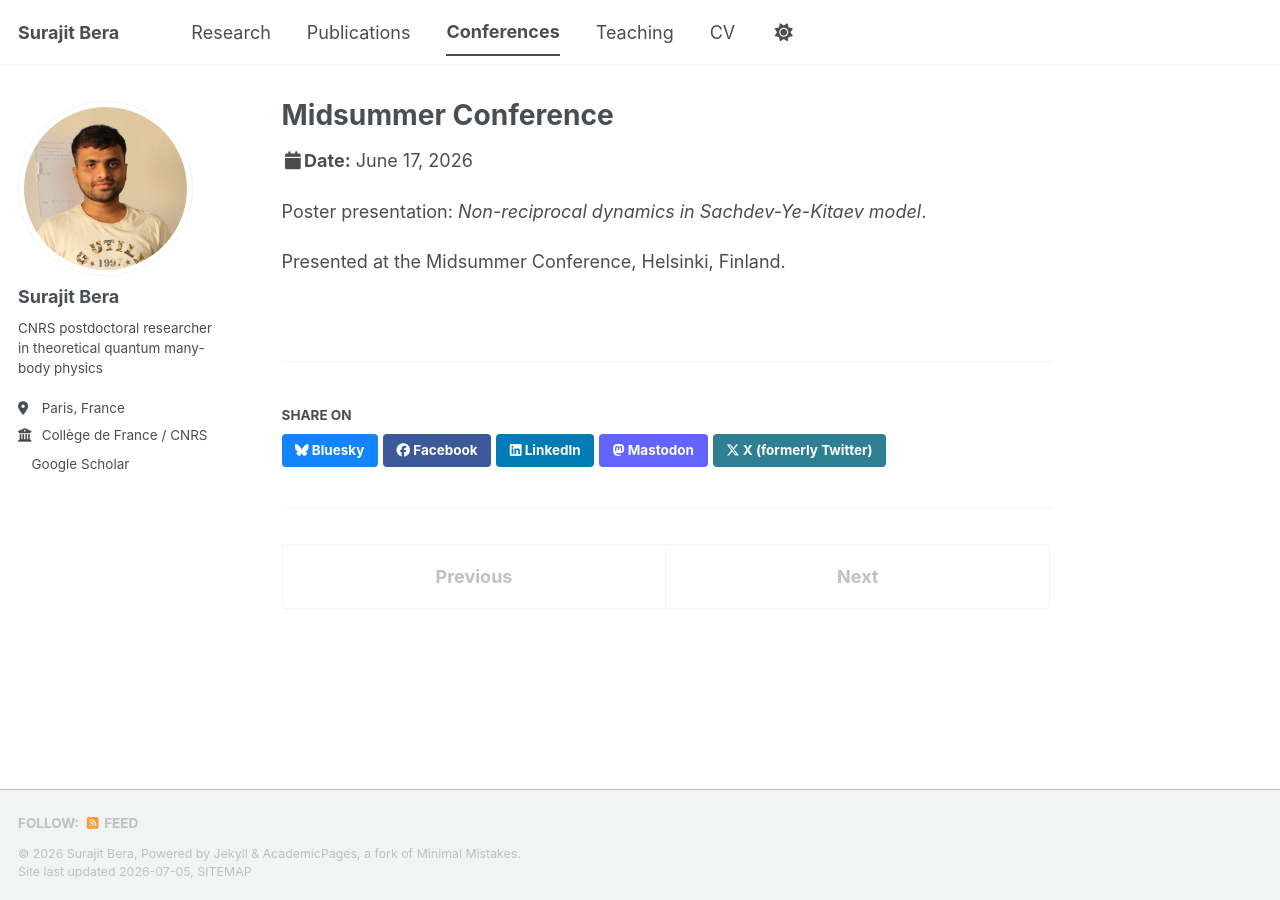
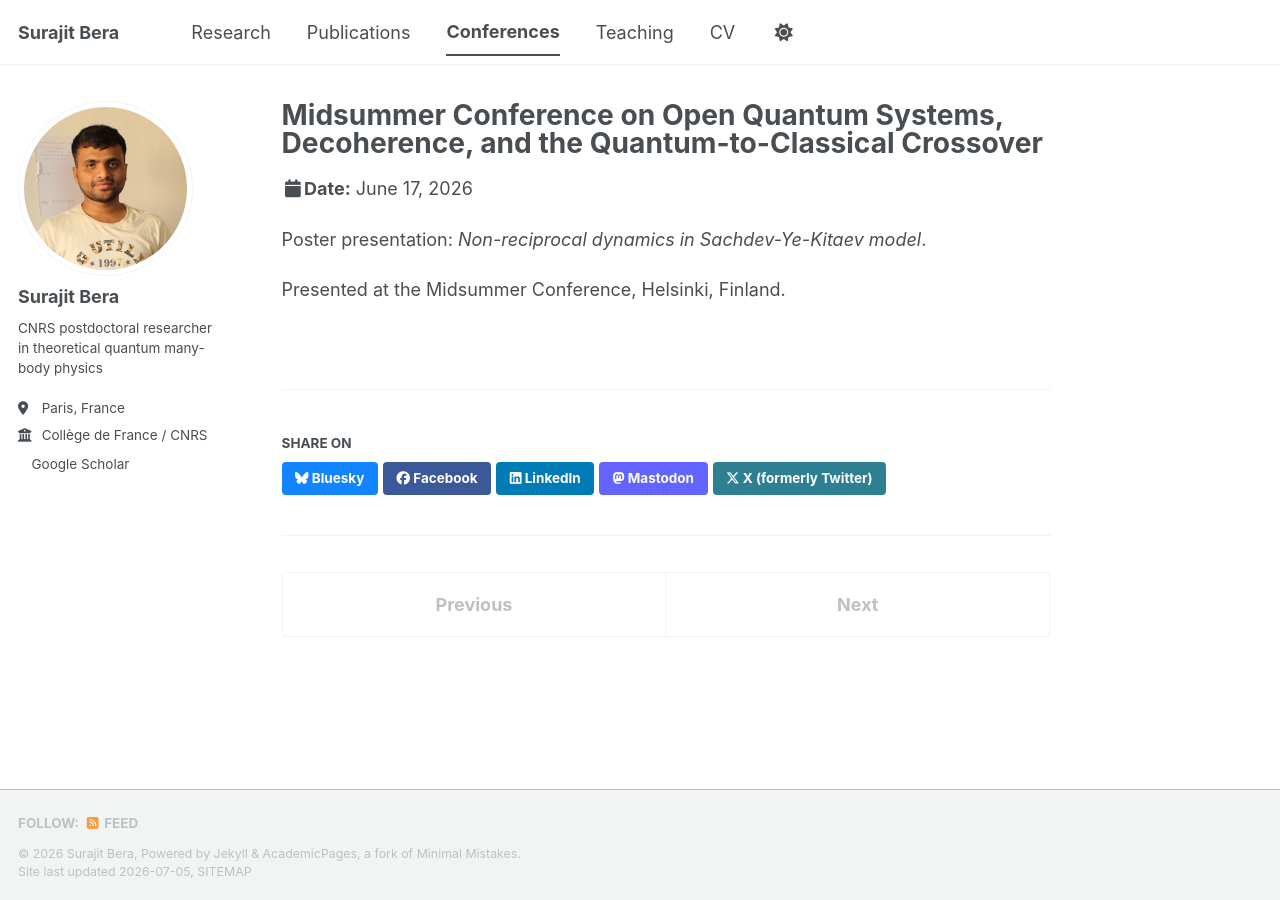
Before and after one commit to surajitbera-physics/surajitbera-physics.github.io, a Jekyll site: the page built from _talks/2026-06-xx-midsummer-conference-helsinki-poster.md, in a window 1280 px wide. Built offline with Jekyll 4.4.1, drawn with Linux system fonts in a browser that asks for light colours; a style sheet for code colours, icons or effects is not loaded.

Commit message:
Update title for Midsummer Conference poster

```diff
--- a/_talks/2026-06-xx-midsummer-conference-helsinki-poster.md
+++ b/_talks/2026-06-xx-midsummer-conference-helsinki-poster.md
@@ -1,5 +1,5 @@
 ---
-title: "Midsummer Conference"
+title: "Midsummer Conference on Open Quantum Systems, Decoherence, and the Quantum-to-Classical Crossover"
 collection: talks
 type: "Poster presentation"
 permalink: /talks/2026-midsummer-conference-helsinki
```
